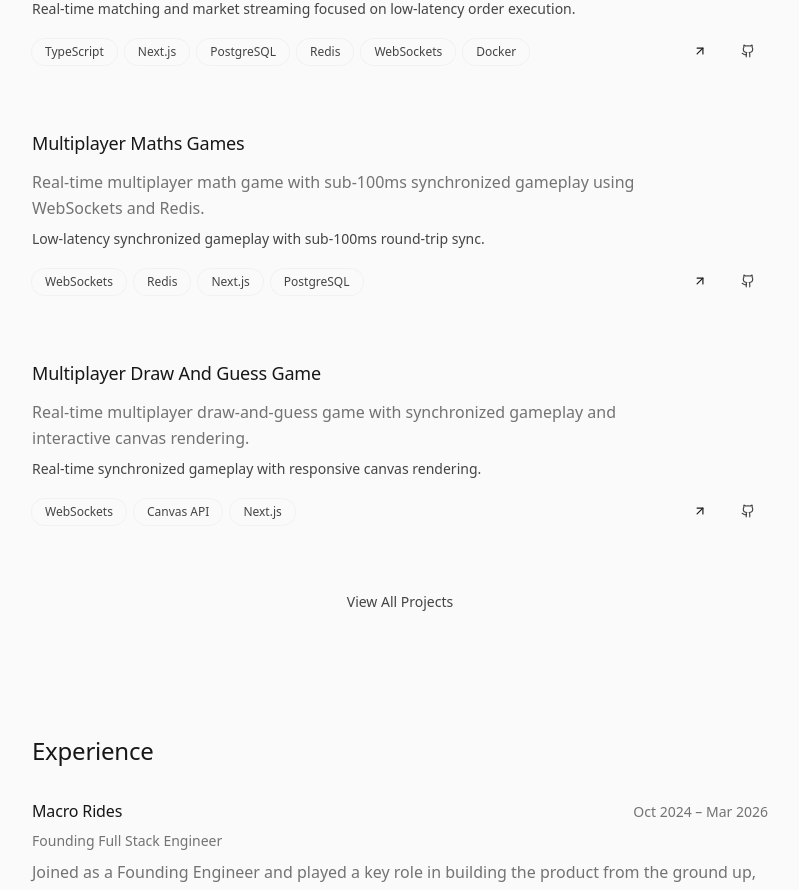
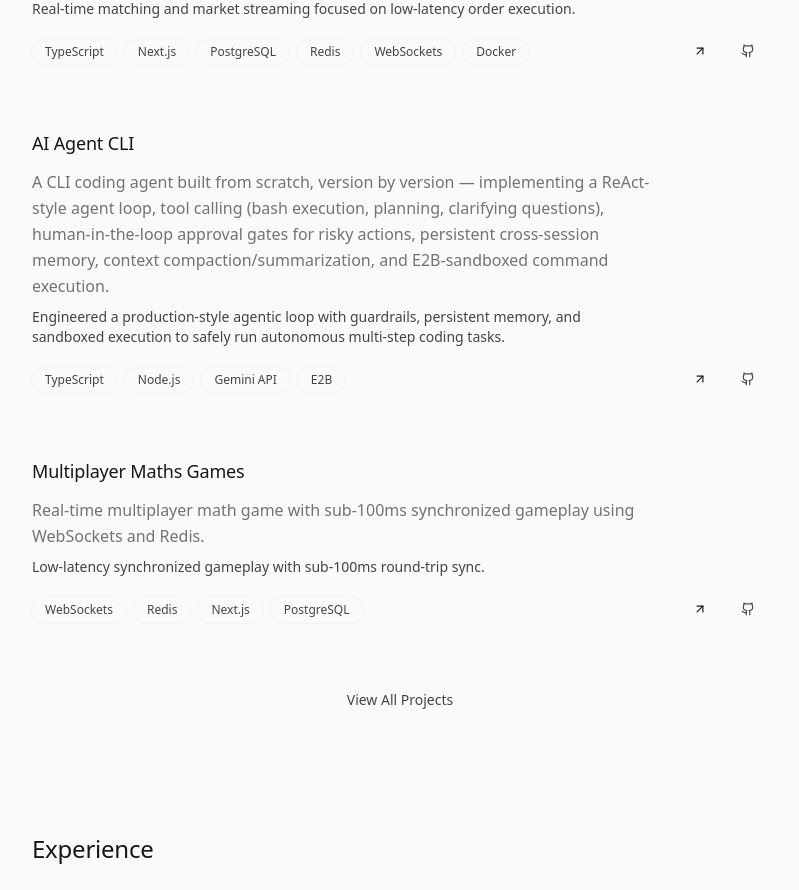
Before and after one commit to DevDesignAmitesh/minimal-portfolio, a Next.js app: page / in a window 1280 px wide. Shown: the part 860-1750 px from the top of the page, without its empty margins (240-1039 px from the left). Built offline with nearby package versions, Linux system fonts and the light colour scheme; no server answers.

Commit message:
updated projects and resume

```diff
--- a/src/data/projects.ts
+++ b/src/data/projects.ts
@@ -26,6 +26,16 @@ export const featuredProjects: PortfolioProject[] = [
       "Real-time matching and market streaming focused on low-latency order execution.",
   },
   {
+    title: "AI Agent CLI",
+    description:
+      "A CLI coding agent built from scratch, version by version — implementing a ReAct-style agent loop, tool calling (bash execution, planning, clarifying questions), human-in-the-loop approval gates for risky actions, persistent cross-session memory, context compaction/summarization, and E2B-sandboxed command execution.",
+    techTags: ["TypeScript", "Node.js", "Gemini API", "E2B"],
+    liveUrl: "https://github.com/DevDesignAmitesh/ai-agent-cli",
+    githubUrl: "https://github.com/DevDesignAmitesh/ai-agent-cli",
+    impact:
+      "Engineered a production-style agentic loop with guardrails, persistent memory, and sandboxed execution to safely run autonomous multi-step coding tasks.",
+  },
+  {
     title: "Multiplayer Maths Games",
     description:
       "Real-time multiplayer math game with sub-100ms synchronized gameplay using WebSockets and Redis.",
@@ -42,6 +52,10 @@ export const featuredProjects: PortfolioProject[] = [
   //   liveUrl: "https://pdf-chat.amitesh.work/",
   //   githubUrl: "https://github.com/devDesignAmitesh/pdf-rag",
   // },
+];
+
+export const allProjects: PortfolioProject[] = [
+  ...featuredProjects,
   {
     title: "Multiplayer Draw And Guess Game",
     description:
@@ -51,10 +65,6 @@ export const featuredProjects: PortfolioProject[] = [
     githubUrl: "https://github.com/DevDesignAmitesh/skribbl",
     impact: "Real-time synchronized gameplay with responsive canvas rendering.",
   },
-];
-
-export const allProjects: PortfolioProject[] = [
-  ...featuredProjects,
   {
     title: "Terminal Based, Realtime Typing Game",
     description:
```
Also changed, not shown: 1 other file (tests, documents, lock files or other folders).
